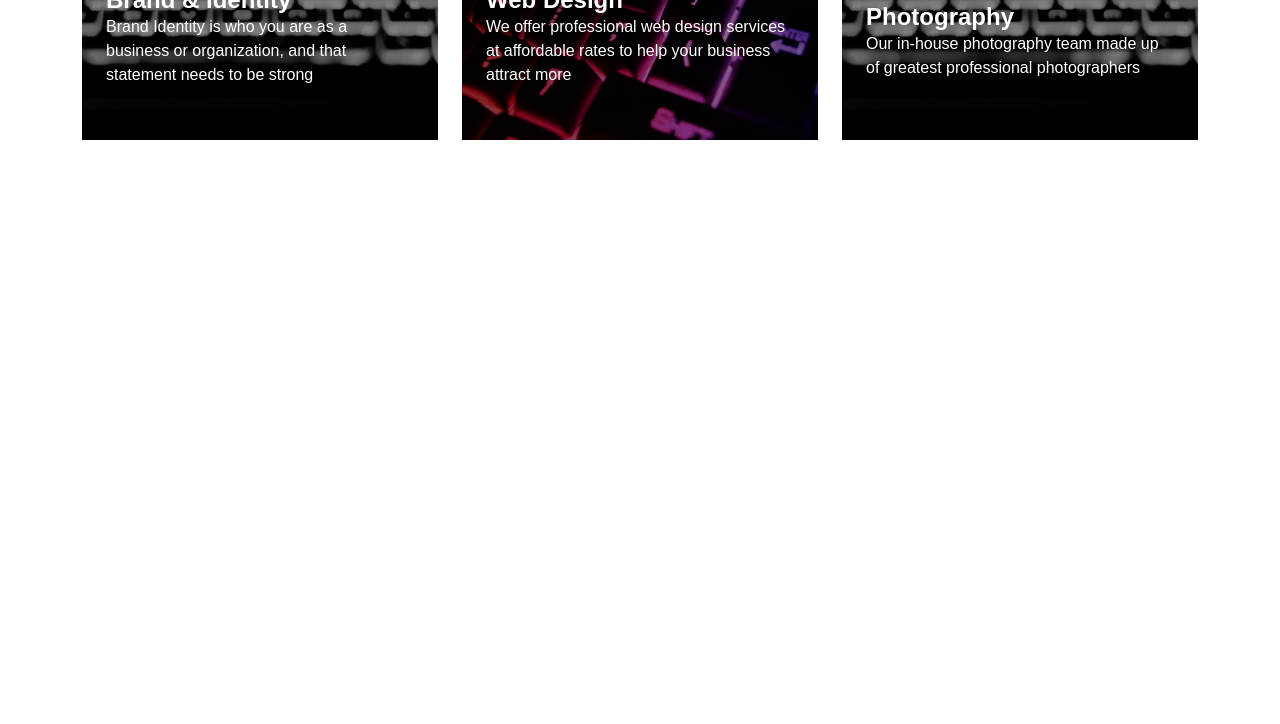
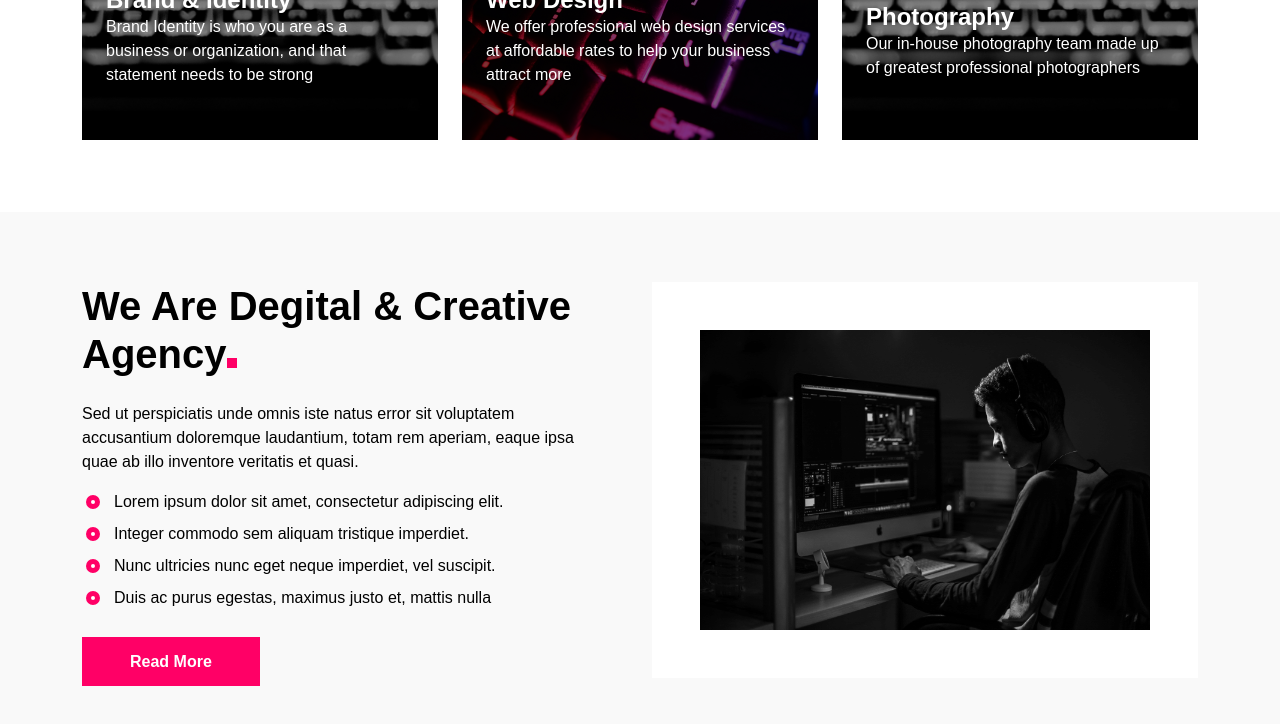
Before and after one commit to ebtesamqadhi/Digital_Creative_Agency, a plain HTML site: page index.html in a window 1280 px wide. Shown: the part 1098-1822 px from the top of the page. Before the commit the page ends 1310 px from the top, so only its background shows below. Drawn offline with nearby package versions, Linux system fonts and the light colour scheme; a web font is replaced by a local one.

Commit message:
complate about section

```diff
--- a/css/style.css
+++ b/css/style.css
@@ -56,13 +56,40 @@ header img {
   object-fit: cover;
 }
 
-.service-info{
+.service-info {
   transform: translateY(-50%);
   -webkit-transform: translateY(-50%);
   -moz-transform: translateY(-50%);
   -ms-transform: translateY(-50%);
   -o-transform: translateY(-50%);
 }
-.service-info img{
+
+.service-info img {
   width: 45px;
 }
+
+.about {
+  background-color: #F9F9F9;
+  padding: 70px 0;
+}
+
+.about span {
+  width: 10px;
+  height: 10px;
+}
+
+.about ul {
+  list-style: none;
+}
+
+.about ul li::before {
+  content: "";
+  position: absolute;
+  width: 4px;
+  height: 4px;
+  background-color: #ffffff;
+  border-radius: 50%;
+  left: -23px;
+  top: 10px;
+  outline: 5px solid #ff0066;
+}
--- a/index.html
+++ b/index.html
@@ -91,6 +91,29 @@
     </div>
   </div>
 </section>
+<section class="about">
+  <div class="container">
+    <div class="row">
+      <div class="col-12 col-md-6 mb-4 ">
+        <h1 class="about-title fw-bolder fs-40 text-black mb-4 position-relative">We Are Degital & Creative Agency<span
+            class="d-inline-block primary-bg"></span></h1>
+        <p class=" fw-light pe-5 text-black">Sed ut perspiciatis unde omnis iste natus error sit voluptatem
+          accusantium doloremque laudantium, totam rem aperiam,
+          eaque ipsa quae ab illo inventore veritatis et quasi.</p>
+        <ul class="fw-light text-black mb-4 pb-2">
+          <li class="mb-2 position-relative">Lorem ipsum dolor sit amet, consectetur adipiscing elit.</li>
+          <li class="mb-2 position-relative">Integer commodo sem aliquam tristique imperdiet.</li>
+          <li class="mb-2 position-relative">Nunc ultricies nunc eget neque imperdiet, vel suscipit.</li>
+          <li class="mb-2 position-relative">Duis ac purus egestas, maximus justo et, mattis nulla</li>
+        </ul>
+        <a href="#" class="text-decoration-none primary-bg text-white py-3 px-5 fw-bold">Read More</a>
+      </div>
+      <div class="col-12 col-md-6">
+        <img src="img/about.jpg" alt="" class="w-100 p-5 bg-white">
+      </div>
+    </div>
+  </div>
+</section>
 
 <body>
   <!-- bootstrap -->
```
